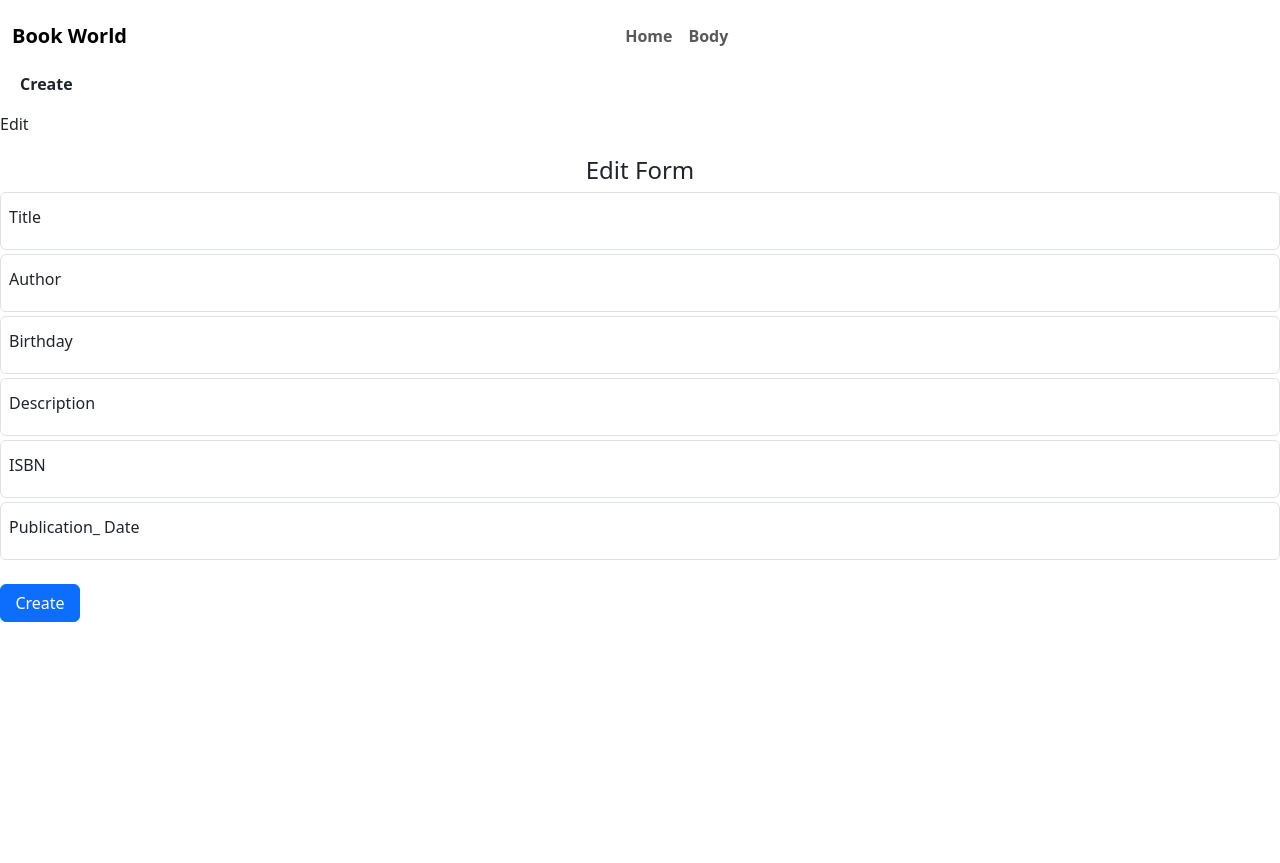
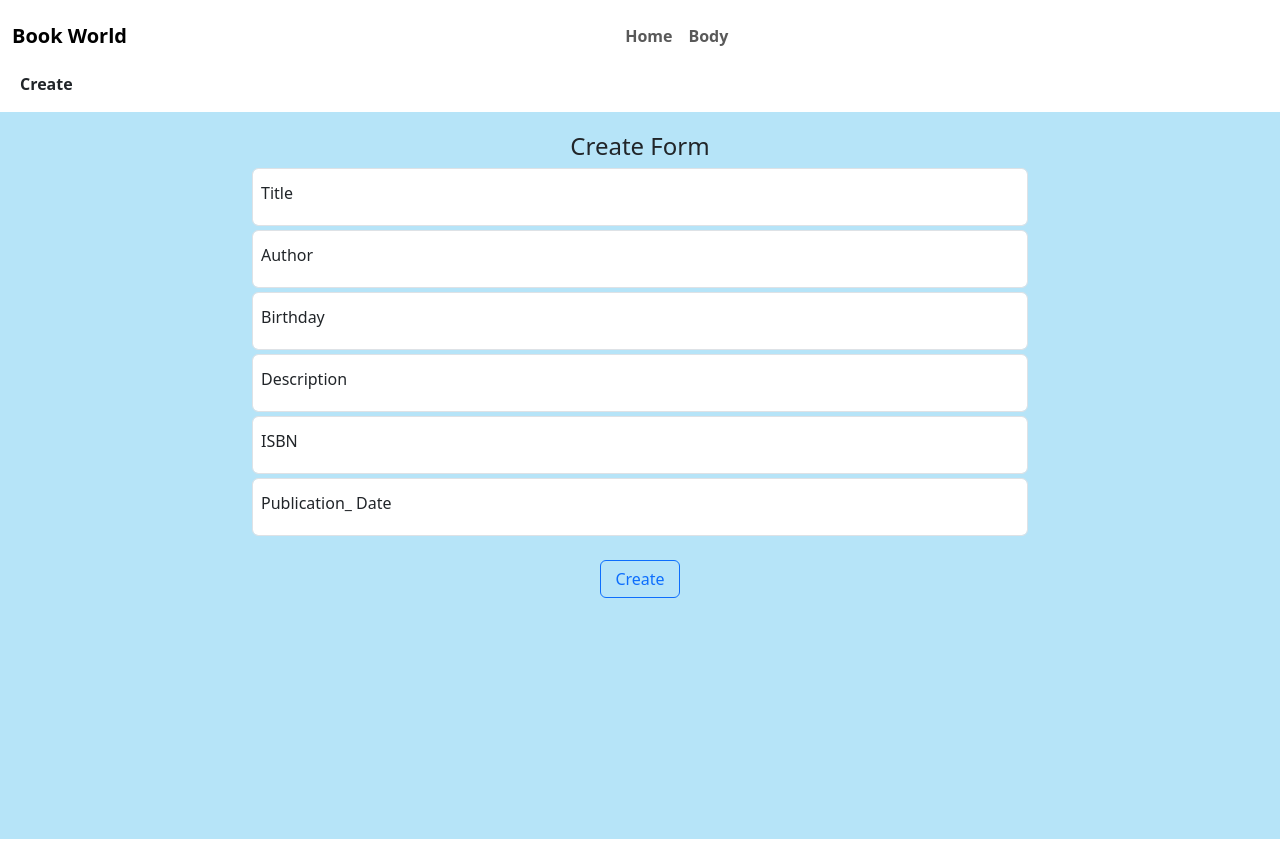
Before and after one commit to Kamaleshwaran07/formik, a React (Vite) app: page /create in a window 1280 px wide. After the commit the page ends 839 px from the top, so only its background shows below. Built offline with nearby package versions, Linux system fonts and the light colour scheme; no server answers.

Commit message:
Create Component

```diff
--- a/src/Components/Create.jsx
+++ b/src/Components/Create.jsx
@@ -3,9 +3,10 @@ import { ErrorMessage, Field, Form, Formik, useFormik } from 'formik';
 import React, { useEffect, useState } from 'react';
 import { useNavigate } from 'react-router-dom';
 import * as Yup from 'yup';
+import '../edit.css'
 
 
-const Create = ({ id }) => {
+const Create = ({ }) => {
 
 
     const [data, setData] = useState({
@@ -55,7 +56,7 @@ const Create = ({ id }) => {
         initialValues: {
             data
         },
-        schema,
+        validationSchema: schema,
         onSubmit: async (values) => {
             await axios.post(`https://65e480343070132b3b24d97f.mockapi.io/books`, values)
                 .then(res => console.log(res.data))
@@ -64,51 +65,65 @@ const Create = ({ id }) => {
         }
     })
     return (
-        <div>
-            Edit {id}
+        <div className='bg-sky-500/30'>
+
             <div className='body ' id='form'>
-                <div className='containeR mt-3 d-flex justify-content-center'  >
+                <div className='container mt-3 d-flex justify-content-center' id='container' >
                     <form className='row ' onSubmit={formik.handleSubmit} >
-                        <div className='fs-4 edit'>Edit Form</div>
+                        <div className='fs-4 edit'>Create Form</div>
 
                         <div className='col-12 form-floating'>
                             <input type='text' className='form-text form-control' id='floatingInput' value={formik.values.title} name='title' placeholder='Title' onChange={formik.handleChange} />
+                            {formik.touched.title && formik.errors.title && (
+                                <div className='text-danger'>{formik.errors.title}</div>
+                            )}
                             <label className='ms-2' for='floatingInput'>Title</label>
                         </div>
                         <div className='col-12 form-floating'>
 
                             <input type='text' className='form-text form-control' value={formik.values.author} name='author' placeholder='Author' onChange={formik.handleChange} />
+                            {formik.touched.author && formik.errors.author && (
+                                <div className='text-danger'>{formik.errors.author}</div>
+                            )}
                             <label className='ms-2' for='floatingInput'>Author</label>
-
                         </div>
                         <div className='col-12  form-floating'>
 
-                            <input type='text' className='form-text form-control' id='floatingInput' value={formik.values.author_birthday} placeholder='author_birthday' name='author_birthday' onChange={formik.handleChange}/>
+                            <input type='text' className='form-text form-control' id='floatingInput' value={formik.values.author_birthday} placeholder='author_birthday' name='author_birthday' onChange={formik.handleChange} />
+                            {formik.touched.author_birthday && formik.errors.author_birthday && (
+                                <div className='text-danger'>{formik.errors.author_birthday}</div>
+                            )}
                             <label className='ms-2' for='floatingInput'>Birthday</label>
-
                         </div>
                         <div className='col-12 form-floating'>
 
-                            <input type='text' className='form-text form-control' id='floatingInput' value={formik.values.description} placeholder='Description' name='description' onChange={formik.handleChange}  />
+                            <input type='text' className='form-text form-control' id='floatingInput' value={formik.values.description} placeholder='Description' name='description' onChange={formik.handleChange} />
+                            {formik.touched.description && formik.errors.description && (
+                                <div className='text-danger'>{formik.errors.description}</div>
+                            )}
                             <label className='ms-2' for='floatingInput'>Description</label>
-
                         </div>
                         <div className='col-12 form-floating'>
 
-                            <input type='text' className='form-text form-control' id='floatingInput' value={formik.values.isbn} placeholder='ISBN' name='isbn' onChange={formik.handleChange} required />
+                            <input type='text' className='form-text form-control' id='floatingInput' value={formik.values.isbn} placeholder='ISBN' name='isbn' onChange={formik.handleChange} />
+                            {formik.touched.isbn && formik.errors.isbn && (
+                                <div className='text-danger'>{formik.errors.isbn}</div>
+                            )}
                             <label className='ms-2' for='floatingInput'>ISBN</label>
-
                         </div>
                         <div className='col-12 form-floating'>
 
-                            <input type='text' className='form-text form-control' id='floatingInput' value={formik.values.publication_date} name='publication_date' placeholder='Publication Date' onChange={formik.handleChange} required />
+                            <input type='text' className='form-text form-control' id='floatingInput' value={formik.values.publication_date} name='publication_date' placeholder='Publication Date' onChange={formik.handleChange} />
 
+                            {formik.touched.publication_date && formik.errors.publication_date && (
+                                <div className='text-danger'>{formik.errors.publication_date}</div>
+                            )}
                             <label className='ms-2' for='floatingInput'>Publication_ Date</label>
                         </div>
 
-                        <div className='col-12 mt-4'>
+                        <div className='col-12 mt-4 button'>
 
-                            <button className='btn btn-primary' type='submit'>Create</button>
+                            <button className='btn btn-outline-primary' type='submit'>Create</button>
                         </div>
                     </form>
                 </div>
--- a/src/Components/Edit.jsx
+++ b/src/Components/Edit.jsx
@@ -6,8 +6,7 @@ import * as Yup from 'yup';
 import '../edit.css'
 
 
-const Edit = ({ id }) => {// Other imports and code...
-
+const Edit = ({ id }) => {
 
     const [editData, setEditData] = useState({
         title: '',
```
